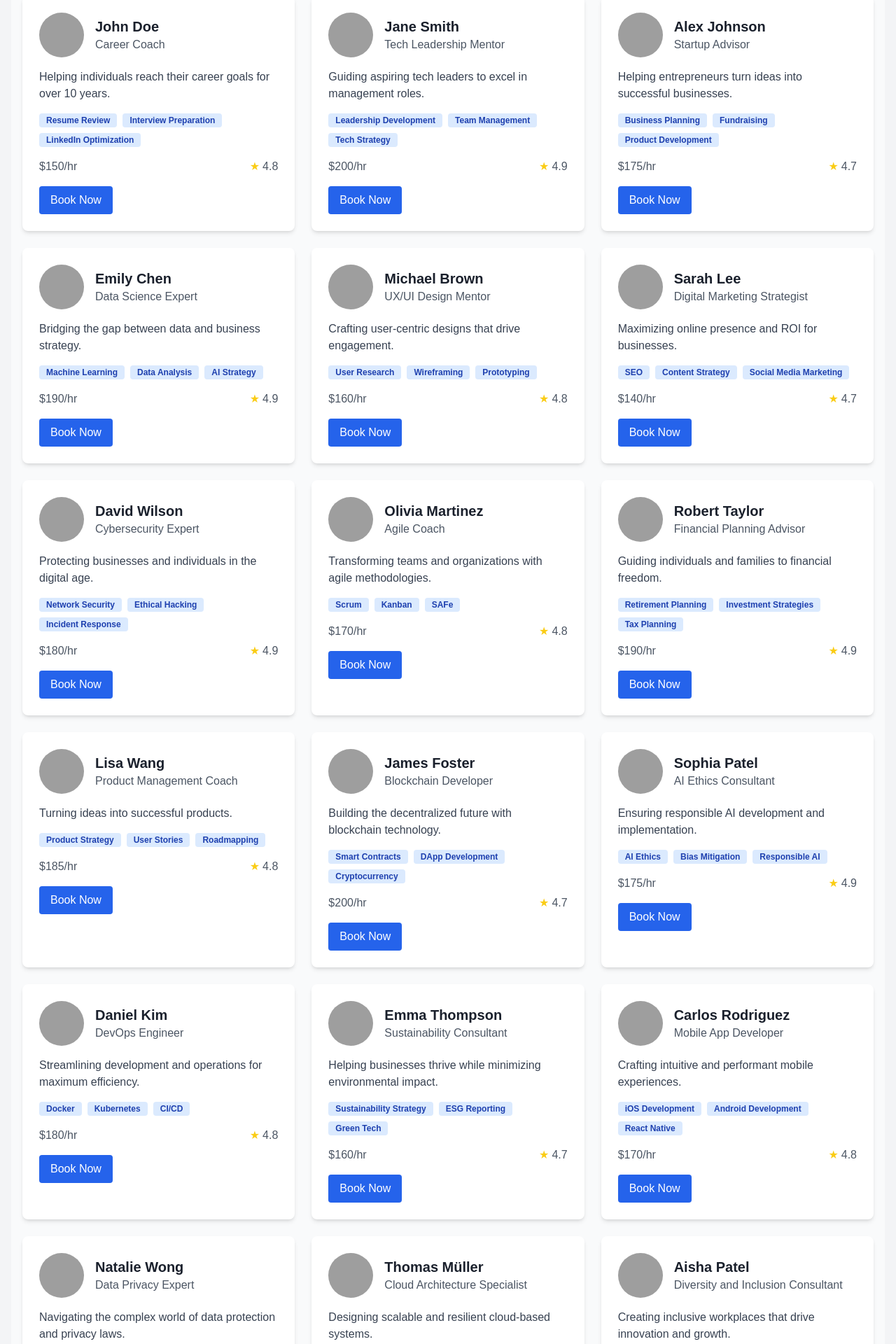
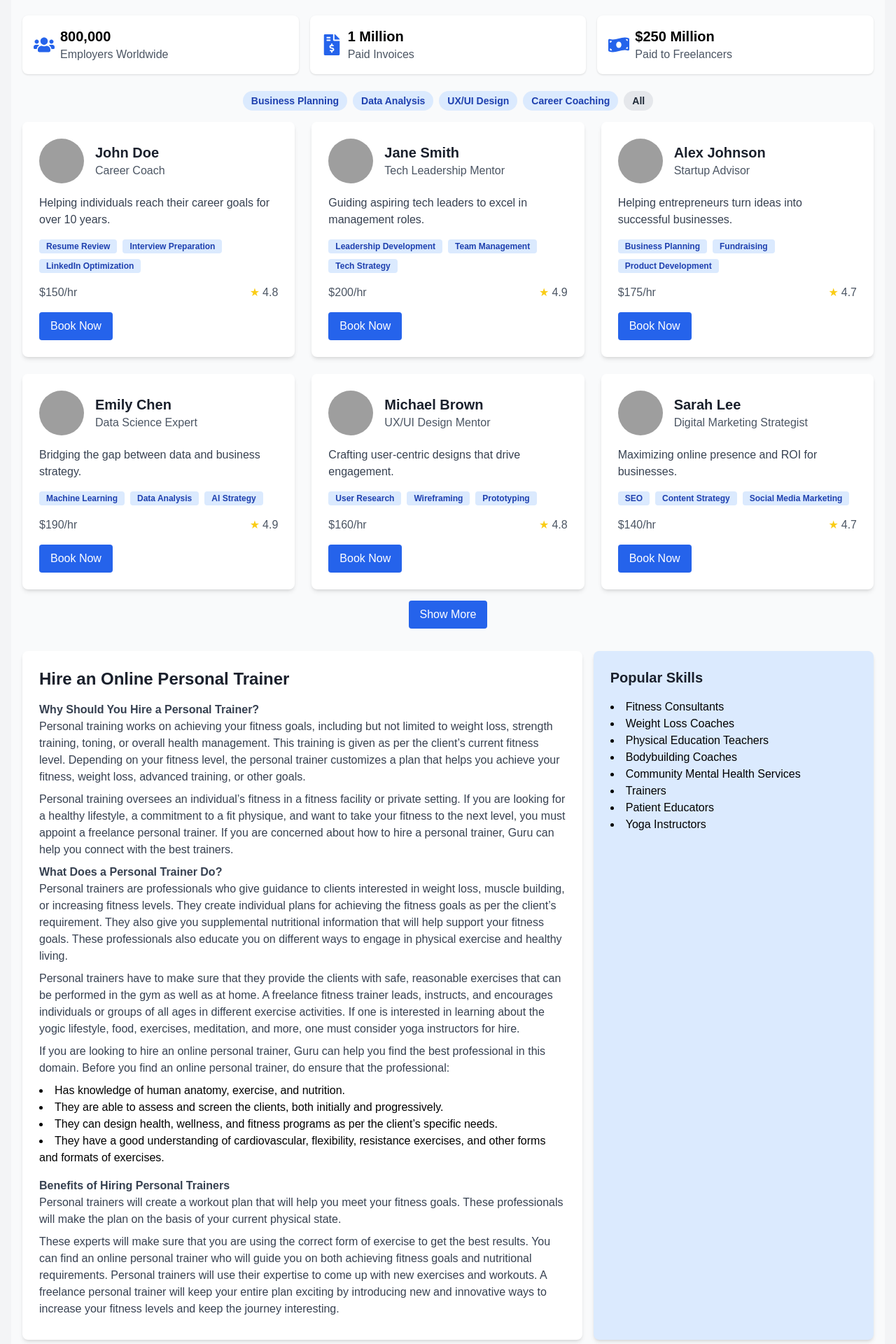
Before and after one commit to GauravOOO2/Mentor-Hiring-site, a React (Create React App) app: page / in a window 1280 px wide. Shown: the part 380-2300 px from the top of the page at 70% size. Built offline with nearby package versions, Linux system fonts and the light colour scheme; grey boxes are pictures that could not be loaded; the HTML template or start-up script is replaced by a standard one.

Commit message:
Style enhancement

```diff
--- a/src/pages/HomePage.tsx
+++ b/src/pages/HomePage.tsx
@@ -1,18 +1,19 @@
 import { useState } from 'react';
 import { MentorCard } from '../components/MentorCard';
 import { mentors } from '../data/mentors';
-import { FaSearch } from 'react-icons/fa';
+import { FaSearch, FaUsers, FaFileInvoiceDollar, FaMoneyBillWave } from 'react-icons/fa';
 
 const skills = [
   'Business Planning',
   'Data Analysis',
-  'Social Media Marketing',
-  'Ethical Hacking',
+  'UX/UI Design',
+  'Career Coaching',
 ];
 
 export function HomePage() {
   const [searchTerm, setSearchTerm] = useState('');
   const [selectedSkill, setSelectedSkill] = useState<string | null>(null);
+  const [visibleMentors, setVisibleMentors] = useState(6); // Number of mentors to show initially
 
   // Filter mentors based on the search term and selected skill
   const filteredMentors = mentors.filter(mentor => {
@@ -26,9 +27,15 @@ export function HomePage() {
     return matchesSearchTerm && matchesSkill;
   });
 
+  // Show more mentors
+  const handleShowMore = () => {
+    setVisibleMentors(prev => prev + 3); // Increase the number of visible mentors by 3
+  };
+
   return (
     <div className="bg-gray-50 min-h-screen">
       <div className="container mx-auto px-4 py-8">
+        <div className="bg-gray-200 p-6 rounded-lg mb-6">
           <h1 className="text-4xl font-bold text-center mb-4">Find Your Perfect Mentor</h1>
           <div className="text-center mb-6">
             <h2 className="text-2xl font-semibold">Find and Hire Freelance Mentors</h2>
@@ -47,6 +54,33 @@ export function HomePage() {
               <FaSearch className="absolute left-3 top-2.5 text-gray-500" />
             </div>
           </div>
+        </div>
+
+        {/* Informational Boxes */}
+        <div className="grid grid-cols-1 md:grid-cols-3 gap-4 mb-6">
+          <div className="bg-white p-4 rounded-lg shadow flex items-center">
+            <FaUsers className="text-blue-600 text-3xl mr-2" />
+            <div>
+              <h3 className="text-xl font-bold">800,000</h3>
+              <p className="text-gray-600">Employers Worldwide</p>
+            </div>
+          </div>
+          <div className="bg-white p-4 rounded-lg shadow flex items-center">
+            <FaFileInvoiceDollar className="text-blue-600 text-3xl mr-2" />
+            <div>
+              <h3 className="text-xl font-bold">1 Million</h3>
+              <p className="text-gray-600">Paid Invoices</p>
+            </div>
+          </div>
+          <div className="bg-white p-4 rounded-lg shadow flex items-center">
+            <FaMoneyBillWave className="text-blue-600 text-3xl mr-2" />
+            <div>
+              <h3 className="text-xl font-bold">$250 Million</h3>
+              <p className="text-gray-600">Paid to Freelancers</p>
+            </div>
+          </div>
+        </div>
+
         <div className="flex justify-center mb-4">
           {skills.map(skill => (
             <button
@@ -64,11 +98,88 @@ export function HomePage() {
             All
           </button>
         </div>
-        <div className="grid grid-cols-1 md:grid-cols-2 lg:grid-cols-3 gap-6">
-          {filteredMentors.map((mentor) => (
+
+        <div className="grid grid-cols-1 md:grid-cols-2 lg:grid-cols-3 gap-6 justify-items-center">
+          {filteredMentors.slice(0, visibleMentors).map((mentor) => (
             <MentorCard key={mentor.id} mentor={mentor} />
           ))}
         </div>
+        {visibleMentors < filteredMentors.length && ( // Show "Show More" button if there are more mentors to display
+          <div className="text-center mt-4">
+            <button
+              onClick={handleShowMore}
+              className="bg-blue-600 text-white px-4 py-2 rounded hover:bg-blue-700 transition"
+            >
+              Show More
+            </button>
+          </div>
+        )}
+
+        {/* Additional Information Section */}
+        <div className="flex flex-col md:flex-row mt-8">
+          <div className="md:w-2/3 bg-white p-6 rounded-lg shadow-md mb-4 md:mb-0">
+            <h2 className="text-2xl font-bold mb-4">Hire an Online Personal Trainer</h2>
+            <p className="text-gray-700 mb-2">
+              <strong>Why Should You Hire a Personal Trainer?</strong><br />
+              Personal training works on achieving your fitness goals, including but not limited to weight loss, strength training, toning, or overall health management. This training is given as per the client’s current fitness level. Depending on your fitness level, the personal trainer customizes a plan that helps you achieve your fitness, weight loss, advanced training, or other goals.
+            </p>
+            <p className="text-gray-700 mb-2">
+              Personal training oversees an individual’s fitness in a fitness facility or private setting. If you are looking for a healthy lifestyle, a commitment to a fit physique, and want to take your fitness to the next level, you must appoint a freelance personal trainer. If you are concerned about how to hire a personal trainer, Guru can help you connect with the best trainers.
+            </p>
+            <p className="text-gray-700 mb-2">
+              <strong>What Does a Personal Trainer Do?</strong><br />
+              Personal trainers are professionals who give guidance to clients interested in weight loss, muscle building, or increasing fitness levels. They create individual plans for achieving the fitness goals as per the client’s requirement. They also give you supplemental nutritional information that will help support your fitness goals. These professionals also educate you on different ways to engage in physical exercise and healthy living.
+            </p>
+            <p className="text-gray-700 mb-2">
+              Personal trainers have to make sure that they provide the clients with safe, reasonable exercises that can be performed in the gym as well as at home. A freelance fitness trainer leads, instructs, and encourages individuals or groups of all ages in different exercise activities. If one is interested in learning about the yogic lifestyle, food, exercises, meditation, and more, one must consider yoga instructors for hire.
+            </p>
+            <p className="text-gray-700 mb-2">
+              If you are looking to hire an online personal trainer, Guru can help you find the best professional in this domain. Before you find an online personal trainer, do ensure that the professional:
+            </p>
+            <ul className="list-disc list-inside mb-4">
+              <li>Has knowledge of human anatomy, exercise, and nutrition.</li>
+              <li>They are able to assess and screen the clients, both initially and progressively.</li>
+              <li>They can design health, wellness, and fitness programs as per the client’s specific needs.</li>
+              <li>They have a good understanding of cardiovascular, flexibility, resistance exercises, and other forms and formats of exercises.</li>
+            </ul>
+            <p className="text-gray-700 mb-2">
+              <strong>Benefits of Hiring Personal Trainers</strong><br />
+              Personal trainers will create a workout plan that will help you meet your fitness goals. These professionals will make the plan on the basis of your current physical state.
+            </p>
+            <p className="text-gray-700 mb-2">
+              These experts will make sure that you are using the correct form of exercise to get the best results. You can find an online personal trainer who will guide you on both achieving fitness goals and nutritional requirements. Personal trainers will use their expertise to come up with new exercises and workouts. A freelance personal trainer will keep your entire plan exciting by introducing new and innovative ways to increase your fitness levels and keep the journey interesting.
+            </p>
+          </div>
+
+          <div className="md:w-1/3 bg-blue-100 p-6 rounded-lg shadow-md ml-0 md:ml-4">
+            <h2 className="text-xl font-bold mb-4">Popular Skills</h2>
+            <ul className="list-disc list-inside">
+              <li>Fitness Consultants</li>
+              <li>Weight Loss Coaches</li>
+              <li>Physical Education Teachers</li>
+              <li>Bodybuilding Coaches</li>
+              <li>Community Mental Health Services</li>
+              <li>Trainers</li>
+              <li>Patient Educators</li>
+              <li>Yoga Instructors</li>
+            </ul>
+          </div>
+        </div>
+
+        {/* Footer */}
+        <footer className="bg-gray-800 text-white py-6 mt-8">
+          <div className="container mx-auto text-center">
+            <h2 className="text-2xl font-bold mb-2">Join Us Today!</h2>
+            <p className="mb-4">Connect with top mentors and take your career to the next level.</p>
+            <div className="flex justify-center space-x-4">
+              <a href="#" className="hover:underline">About Us</a>
+              <a href="#" className="hover:underline">Contact</a>
+              <a href="#" className="hover:underline">Privacy Policy</a>
+              <a href="#" className="hover:underline">Terms of Service</a>
+            </div>
+            <p className="mt-4">&copy; {new Date().getFullYear()} MentorMatch. All rights reserved.</p>
+          </div>
+        </footer>
       </div>
     </div>
   );
```
Lines whose indentation alone changed are shown as unchanged.
